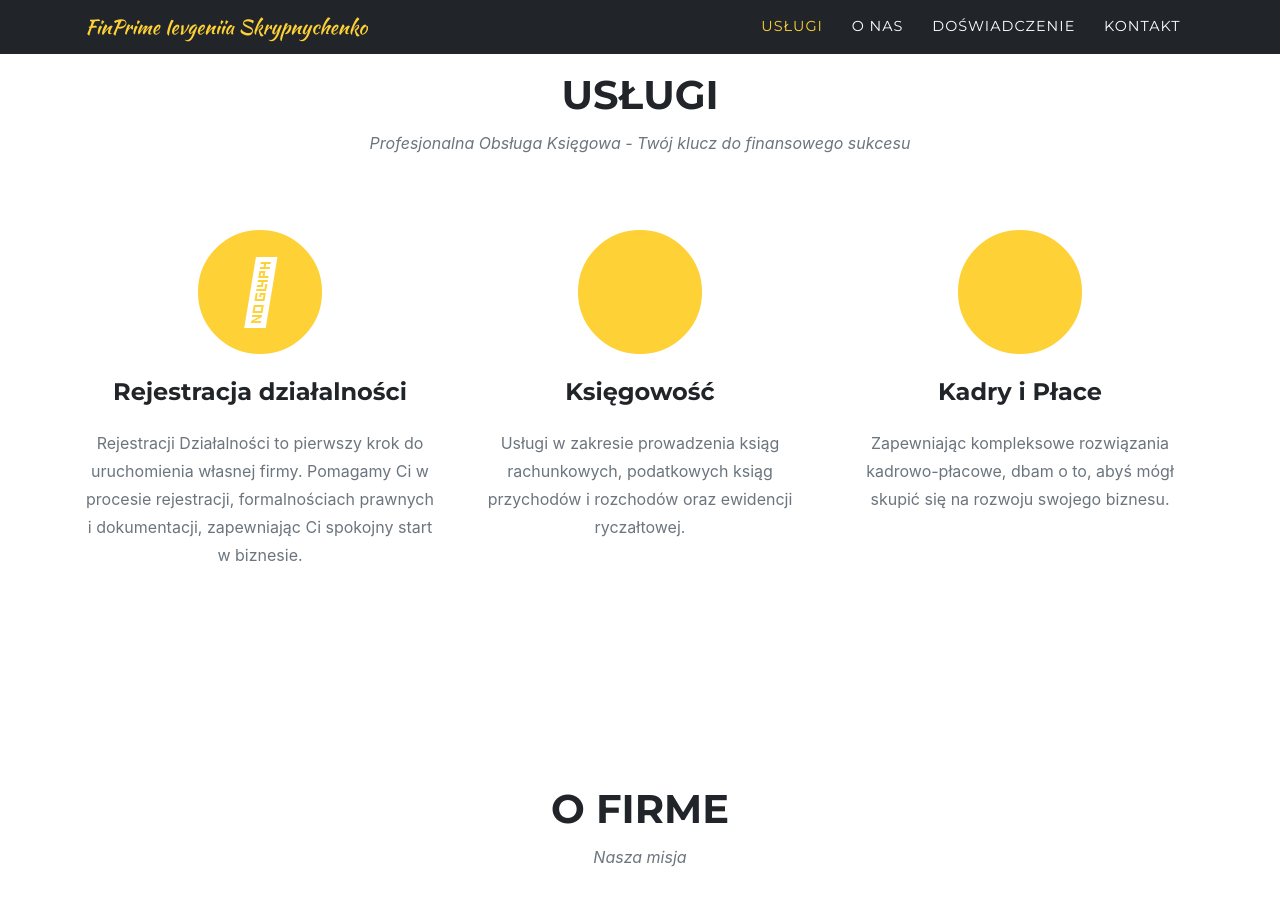
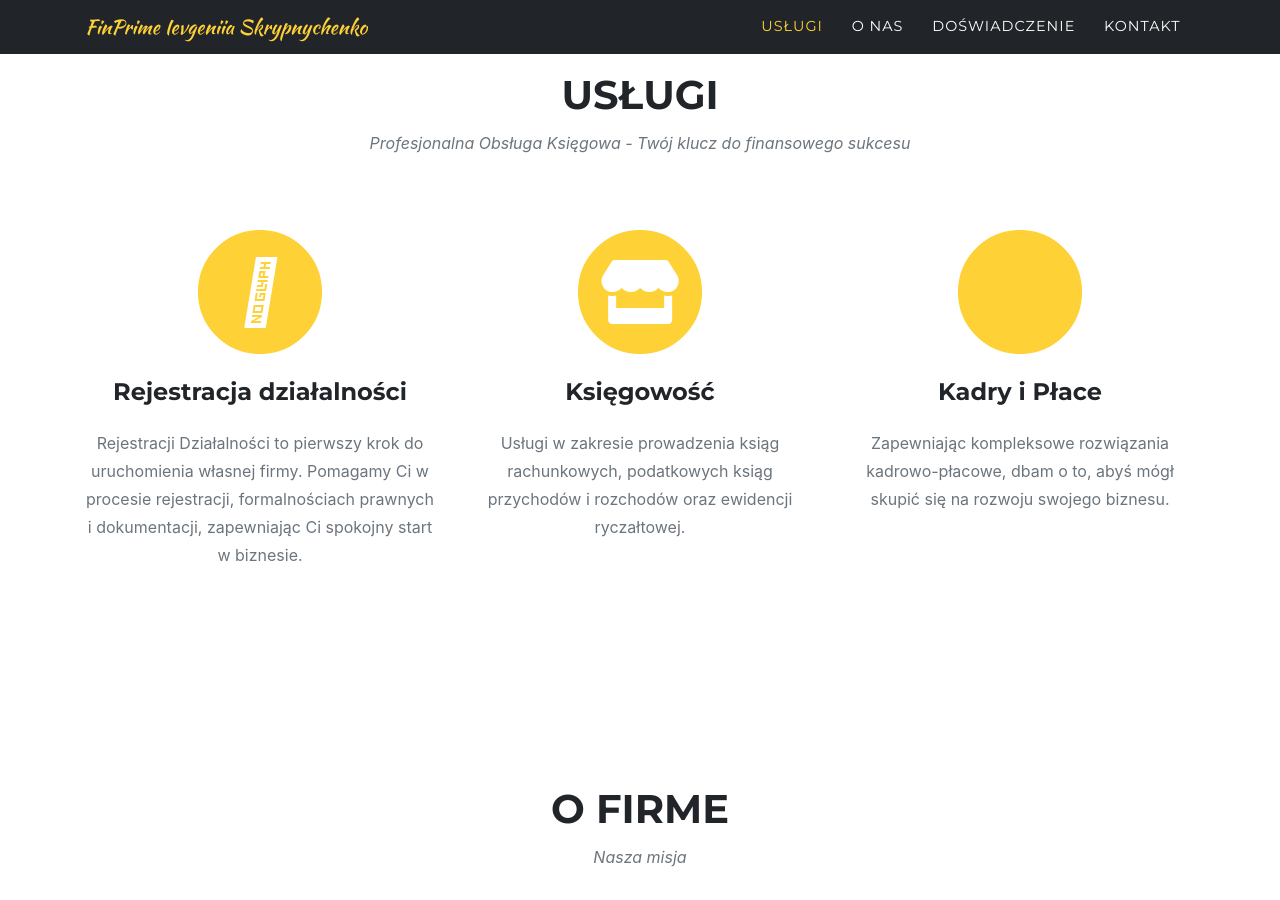
Before and after one commit to scripnichenko/finprime, a Jekyll site: the page built from index.md, in a window 1280 px wide and 900 px high, scrolled down 944 px. Built offline with Jekyll 4.4.1, drawn with Linux system fonts in a browser that asks for light colours; some web fonts are replaced.

Commit message:
a-solid fa-store

```diff
--- a/_data/sitetext.yml
+++ b/_data/sitetext.yml
@@ -23,10 +23,10 @@
     list:
       - title: "Rejestracja działalności"
         desc: "Rejestracji Działalności to pierwszy krok do uruchomienia własnej firmy. Pomagamy Ci w procesie rejestracji, formalnościach prawnych i dokumentacji, zapewniając Ci spokojny start w biznesie."
-        icon: fa-sharp fa-solid fa-building #find more at https://fontawesome.com/icons
+        icon: fa-solid fa-store #find more at https://fontawesome.com/icons
       - title: "Księgowość"
         desc: "Usługi w zakresie prowadzenia ksiąg rachunkowych, podatkowych ksiąg przychodów i rozchodów oraz ewidencji ryczałtowej."
-        icon: fab fa-laptop
+        icon: fas fa-store
       - title: "Kadry i Płace"
         desc: "Zapewniając kompleksowe rozwiązania kadrowo-płacowe, dbam o to, abyś mógł skupić się na rozwoju swojego biznesu."
         icon: fab fa-laptop
```
